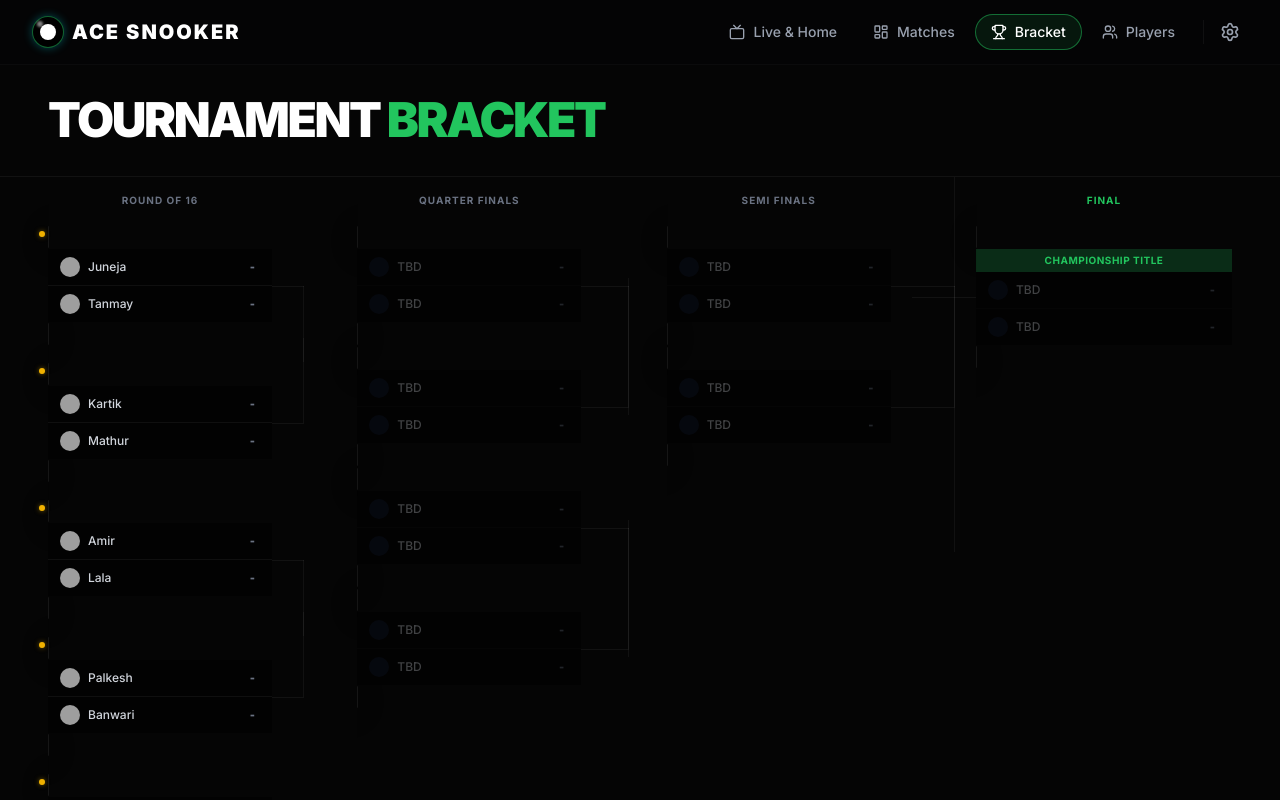
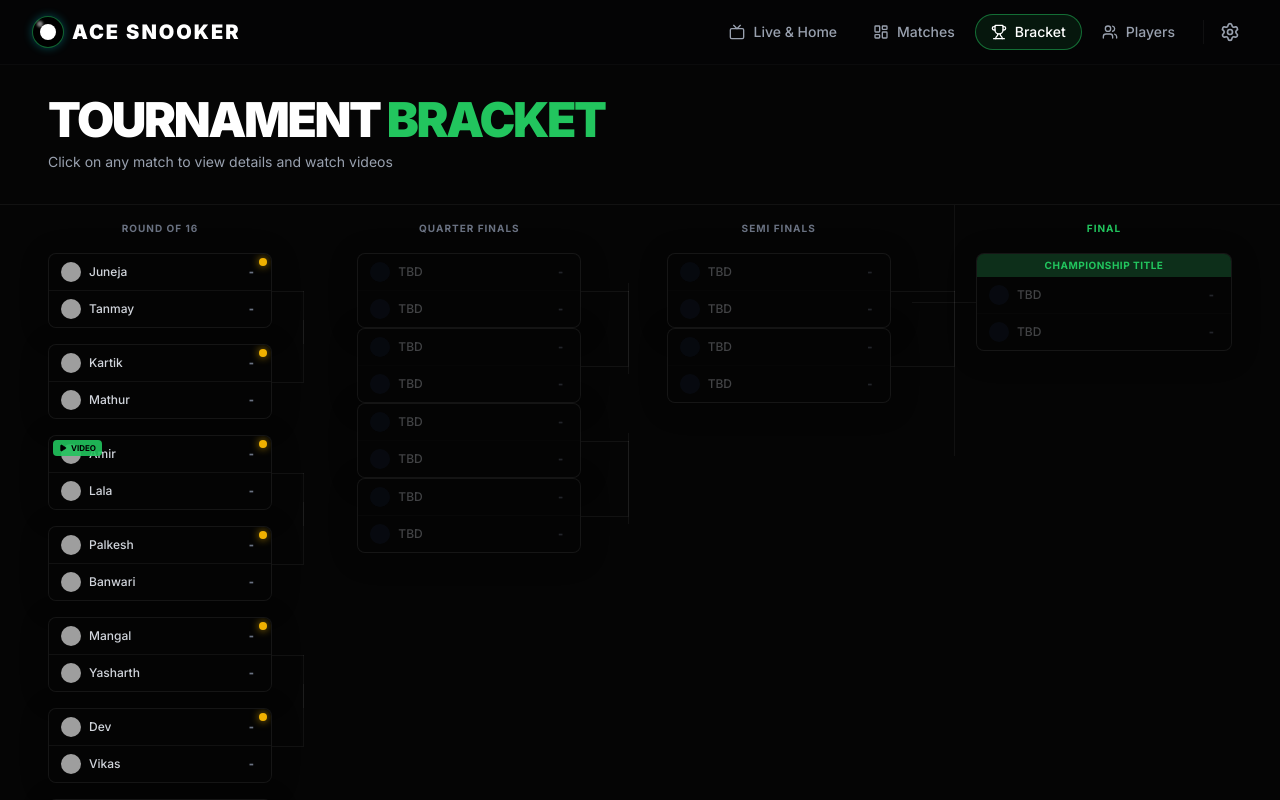
Before and after one commit to sortedd/snooker, a React (Vite) app: page /bracket in a window 1280 px wide. Shown: the top 800 px of the page. Built offline with nearby package versions, Linux system fonts and the light colour scheme; grey boxes are pictures that could not be loaded.

Commit message:
Enhance bracket and matches pages with video badges and better click interactions

```diff
--- a/src/pages/Bracket.tsx
+++ b/src/pages/Bracket.tsx
@@ -3,6 +3,7 @@
 import { cn } from '../lib/utils';
 import { Match, Player } from '../data/initialData';
 import { Link } from 'react-router-dom';
+import { Play, Circle } from 'lucide-react';
 
 function MatchNode({ match, players, isFinal }: { match?: Match, players: Player[], isFinal?: boolean }) {
   if (!match) return <div className="hidden"></div>;
@@ -43,28 +44,50 @@
 
   return (
     <Link to={`/match/${match.id}`} className={cn(
-      "w-48 xl:w-56 glass-panel rounded-lg overflow-hidden relative group transition-all",
+      "block w-48 xl:w-56 glass-panel rounded-lg overflow-hidden relative group transition-all cursor-pointer",
       isFinal ? "w-56 xl:w-64 border-neon-blue/40 shadow-[0_0_15px_rgba(0,240,255,0.1)]" : "",
       match.status === 'completed'
-        ? "border-neon-green/50 hover:border-neon-green shadow-[0_0_10px_rgba(74,222,128,0.2)]"
-        : "hover:border-neon-blue/50"
+        ? "border-neon-green/50 hover:border-neon-green shadow-[0_0_10px_rgba(74,222,128,0.2)] hover:shadow-[0_0_20px_rgba(74,222,128,0.3)]"
+        : match.videoUrls && match.videoUrls.length > 0
+        ? "border-neon-blue/50 hover:border-neon-blue shadow-[0_0_10px_rgba(0,240,255,0.15)] hover:shadow-[0_0_20px_rgba(0,240,255,0.3)]"
+        : "hover:border-neon-blue/50 hover:shadow-[0_0_15px_rgba(0,240,255,0.15)]"
     )}>
+      {/* Video Available Badge */}
+      {match.videoUrls && match.videoUrls.length > 0 && (
+        <div className="absolute top-1 left-1 z-20 bg-neon-blue/90 text-black text-[8px] font-bold px-1.5 py-0.5 rounded flex items-center gap-1">
+          <Play className="w-2 h-2 fill-current" />
+          VIDEO
+        </div>
+      )}
+
       {isFinal && (
         <div className="bg-neon-blue/20 text-neon-blue text-[10px] font-bold text-center py-1 uppercase tracking-wider relative z-10">
           Championship Title
         </div>
       )}
-      <div className="relative z-10 bg-black/50">
+      <div className="relative z-10 bg-black/50 group-hover:bg-black/70 transition-colors">
         {getPlayerDisplay(p1, match.scoreP1, match.winnerId === p1?.id)}
         {getPlayerDisplay(p2, match.scoreP2, match.winnerId === p2?.id)}
       </div>
 
+      {/* Hover overlay with play icon for matches with videos */}
+      {match.videoUrls && match.videoUrls.length > 0 && (
+        <div className="absolute inset-0 flex items-center justify-center opacity-0 group-hover:opacity-100 transition-opacity z-20 pointer-events-none">
+          <div className="bg-neon-blue/90 rounded-full p-3 shadow-lg">
+            <Play className="w-6 h-6 text-black fill-current" />
+          </div>
+        </div>
+      )}
+
       {/* Status indicators */}
       {match.status === 'pending' && match.player1Id && match.player2Id && (
-         <div className="absolute top-1 right-1 w-1.5 h-1.5 rounded-full bg-yellow-500 shadow-[0_0_5px_rgba(234,179,8,0.5)] z-20" />
+         <div className="absolute top-1 right-1 w-2 h-2 rounded-full bg-yellow-500 shadow-[0_0_8px_rgba(234,179,8,0.8)] z-20" title="Upcoming" />
       )}
       {match.status === 'completed' && (
-         <div className="absolute top-1 right-1 w-1.5 h-1.5 rounded-full bg-neon-green shadow-[0_0_5px_rgba(74,222,128,0.8)] z-20" />
+         <div className="absolute top-1 right-1 w-2 h-2 rounded-full bg-neon-green shadow-[0_0_8px_rgba(74,222,128,0.8)] z-20" title="Completed" />
+      )}
+      {match.status === 'live' && (
+         <div className="absolute top-1 right-1 w-2 h-2 rounded-full bg-red-500 shadow-[0_0_8px_rgba(239,68,68,0.8)] z-20 animate-pulse" title="Live" />
       )}
     </Link>
   );
@@ -92,6 +115,14 @@
         >
           Tournament <span className="text-neon-blue">Bracket</span>
         </motion.h1>
+        <motion.p
+           initial={{ opacity: 0 }}
+           animate={{ opacity: 1 }}
+           transition={{ delay: 0.2 }}
+           className="text-gray-400 text-sm mt-2"
+        >
+          Click on any match to view details and watch videos
+        </motion.p>
       </div>
 
       {/* Bracket container with horizontal scrolling for mobile */}
--- a/src/pages/Matches.tsx
+++ b/src/pages/Matches.tsx
@@ -50,10 +50,25 @@
                   >
                     <Link
                       to={`/match/${match.id}`}
-                      className={`block group relative aspect-video rounded-xl overflow-hidden glass-panel ${
-                        isPlaceholder ? 'pointer-events-none opacity-50 block' : ''
+                      className={`block group relative aspect-video rounded-xl overflow-hidden glass-panel transition-all ${
+                        isPlaceholder ? 'pointer-events-none opacity-50' : 'hover:border-neon-blue/50 hover:shadow-[0_0_20px_rgba(0,240,255,0.2)] cursor-pointer'
                       }`}
                     >
+                      {/* Video Available Badge */}
+                      {!isPlaceholder && match.videoUrls && match.videoUrls.length > 0 && (
+                        <div className="absolute top-3 left-3 z-20 bg-neon-blue/90 text-black text-[10px] font-bold px-2 py-1 rounded flex items-center gap-1">
+                          <Play className="w-3 h-3 fill-current" />
+                          {match.videoUrls.length} VIDEO{match.videoUrls.length > 1 ? 'S' : ''}
+                        </div>
+                      )}
+
+                      {/* Status Badge */}
+                      {!isPlaceholder && match.status === 'completed' && (
+                        <div className="absolute top-3 right-3 z-20 bg-neon-green/90 text-black text-[10px] font-bold px-2 py-1 rounded">
+                          COMPLETED
+                        </div>
+                      )}
+
                       {/* Thumbnail background logic */}
                       <div className="absolute inset-0 bg-dark-surface">
                         {p1 && p2 && (
@@ -67,9 +82,9 @@
 
                       {/* Content */}
                       <div className="absolute inset-0 p-4 flex flex-col justify-end">
-                        {!isPlaceholder && (
-                          <div className="absolute top-1/2 left-1/2 -translate-x-1/2 -translate-y-1/2 w-12 h-12 rounded-full bg-neon-blue/80 text-black flex items-center justify-center opacity-0 group-hover:opacity-100 group-hover:scale-110 transition-all duration-300">
-                            <Play className="w-5 h-5 fill-current ml-1" />
+                        {!isPlaceholder && match.videoUrls && match.videoUrls.length > 0 && (
+                          <div className="absolute top-1/2 left-1/2 -translate-x-1/2 -translate-y-1/2 w-14 h-14 rounded-full bg-neon-blue/90 text-black flex items-center justify-center opacity-0 group-hover:opacity-100 group-hover:scale-110 transition-all duration-300 shadow-lg">
+                            <Play className="w-6 h-6 fill-current ml-1" />
                           </div>
                         )}
 
```
